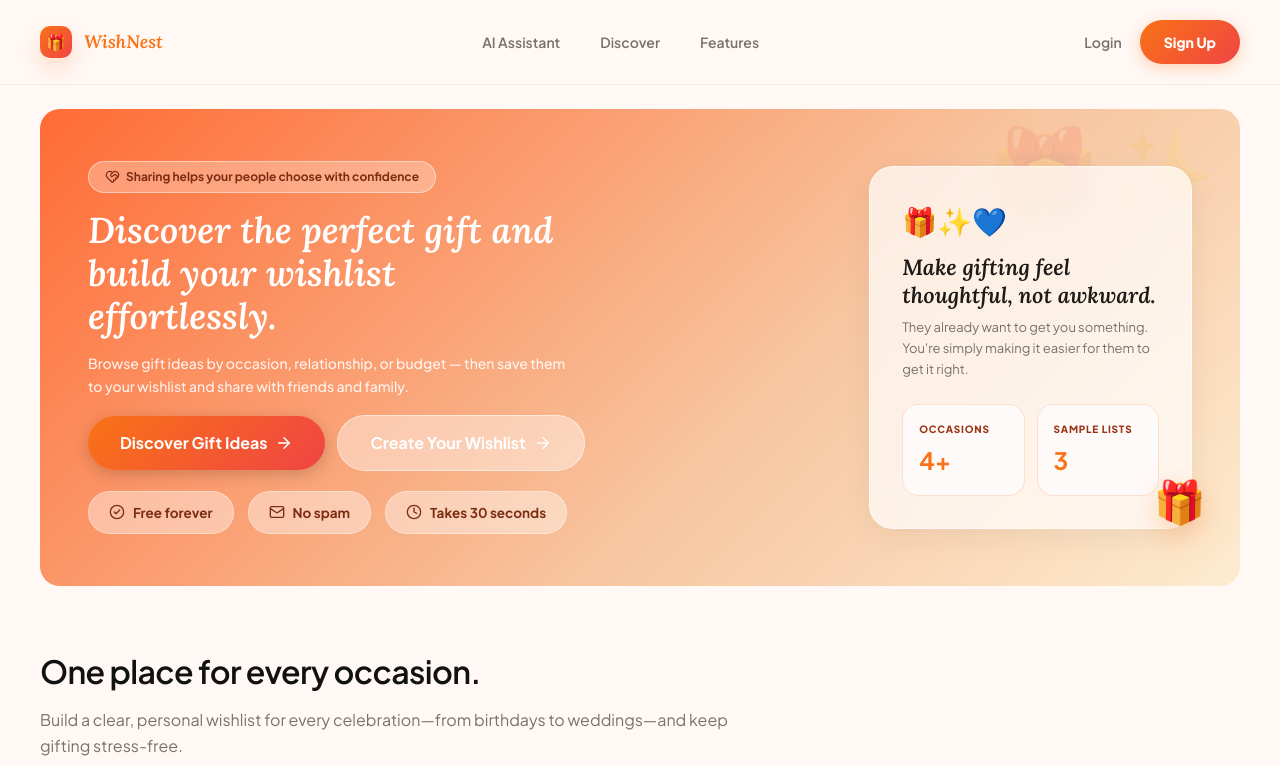
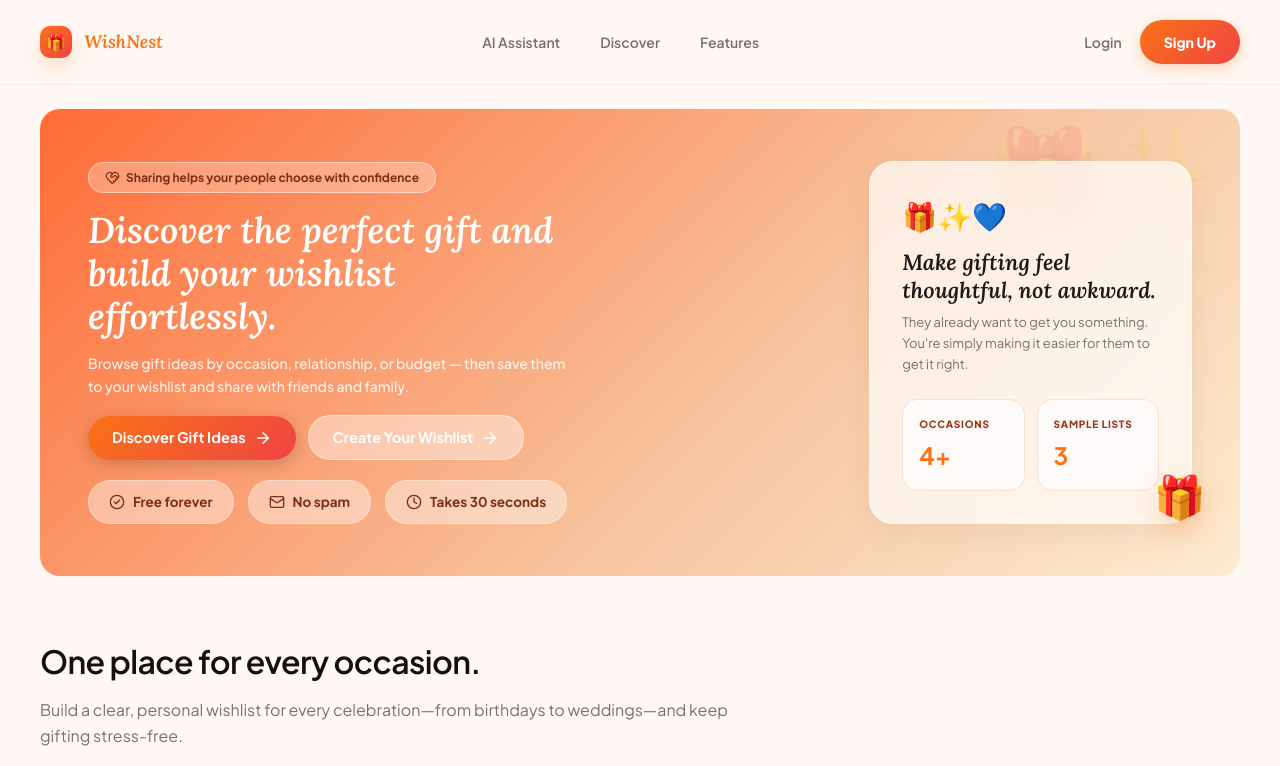
Before and after one commit to Yatish05/wishnest, a React (Vite) app: page / in a window 1280 px wide. Shown: the top 766 px of the page. Built offline with nearby package versions, Linux system fonts and the light colour scheme; no server answers.

Commit message:
Soften hero buttons: reduce btn-lg size and padding

```diff
--- a/src/index.css
+++ b/src/index.css
@@ -88,8 +88,8 @@ p {
 }
 
 .btn-lg {
-  padding: 14px 32px;
-  font-size: 16px;
+  padding: 10px 24px;
+  font-size: 14.5px;
   font-weight: 700;
 }
 
```
